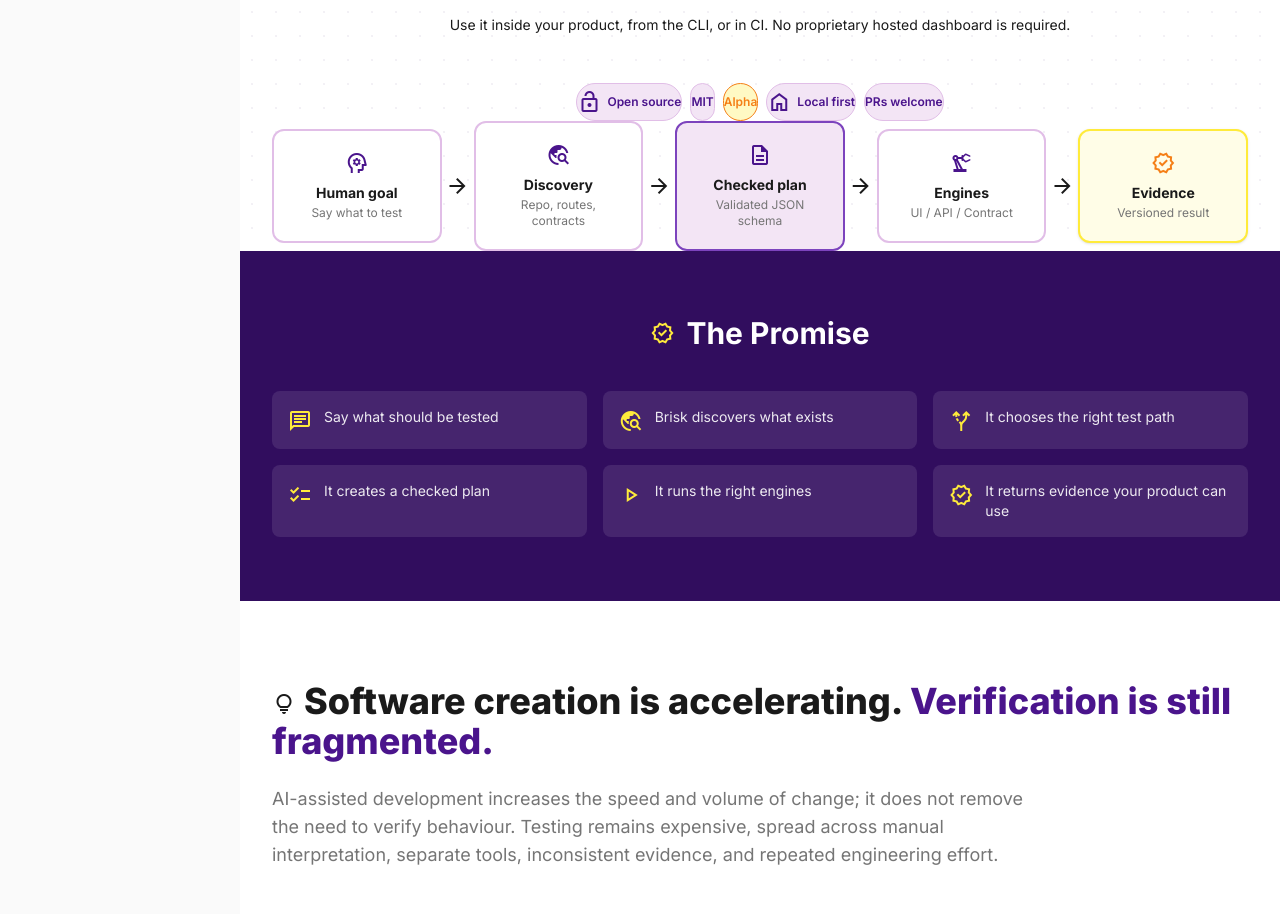
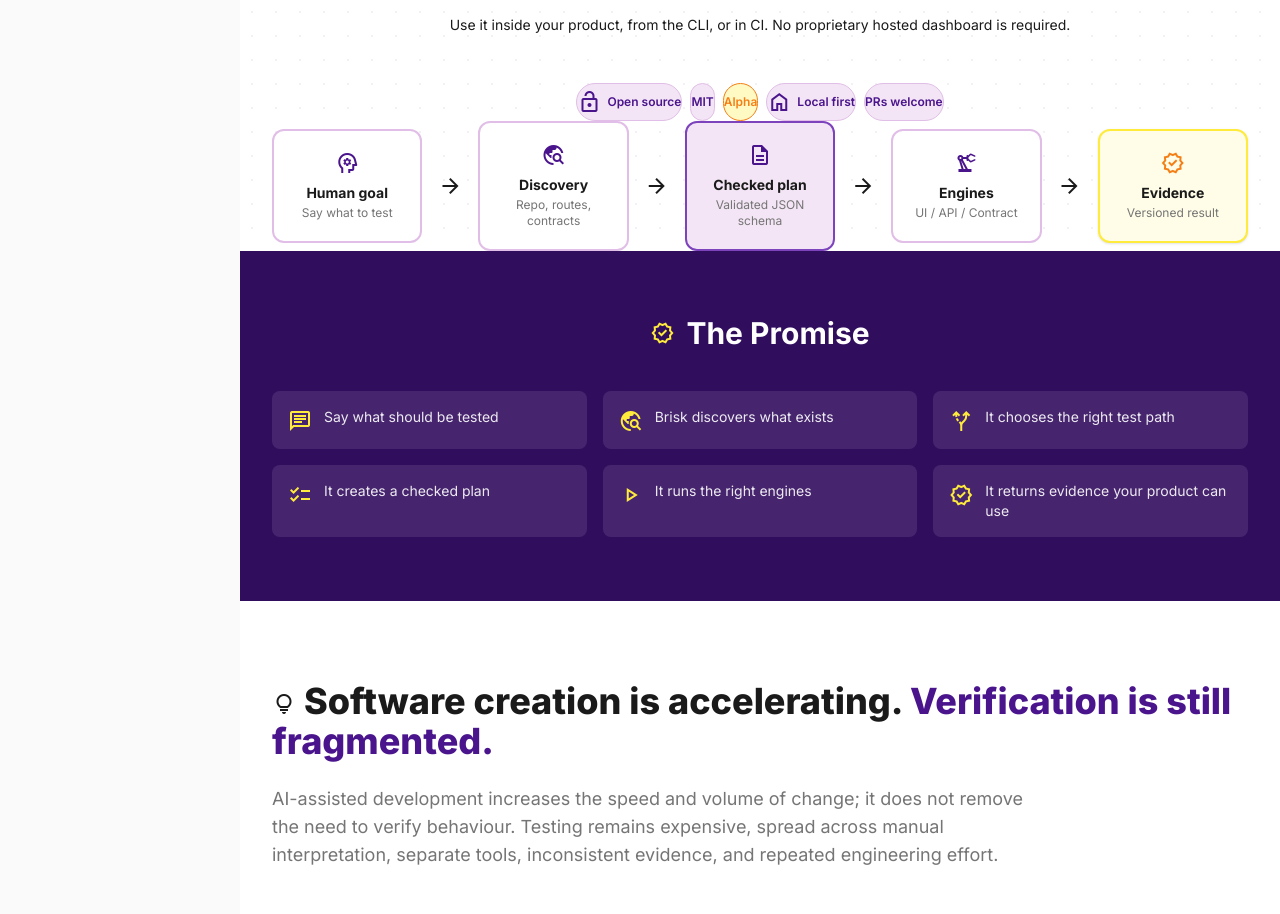
Before and after one commit to oshjain/brisk-aitesting, a website: page docs/index.html in a window 1280 px wide. Shown: the part 960-1874 px from the top of the page. Drawn offline with nearby package versions, Linux system fonts and the light colour scheme.

Commit message:
fix: add gap between pipeline nodes (sm:gap-2)

```diff
--- a/docs/index.html
+++ b/docs/index.html
@@ -364,7 +364,7 @@
 
     <!-- ═══════════ PIPELINE VISUAL ═══════════ -->
     <div class="relative lg:my-12" aria-label="Brisk testing pipeline: Human goal → Discovery → Checked plan → Engines → Evidence">
-      <div class="flex flex-col sm:flex-row items-stretch sm:items-center gap-3 sm:gap-0">
+      <div class="flex flex-col sm:flex-row items-stretch sm:items-center gap-3 sm:gap-2">
         <!-- Step 1 -->
         <div class="pipeline-node flex-1 bg-white border-2 border-brisk-purple-100 rounded-xl p-5 lg:p-8 text-center sm:mr-1 group hover:border-brisk-purple-400 hover:shadow-lg transition-all">
           <span class="material-symbols-outlined text-3xl lg:text-5xl text-brisk-purple-800 mb-2 lg:mb-4 block group-hover:scale-110 transition-transform">psychology</span>
```
